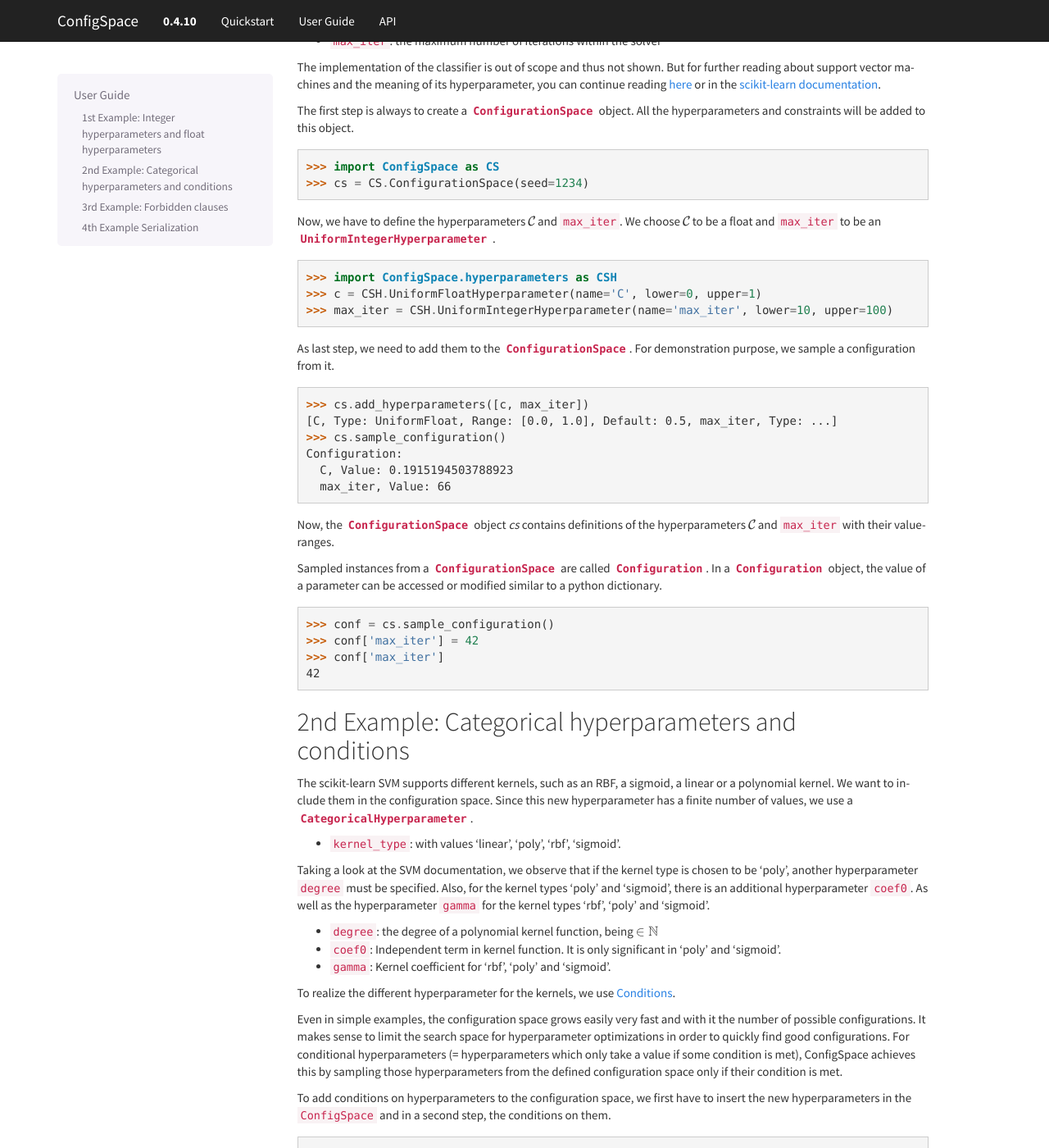
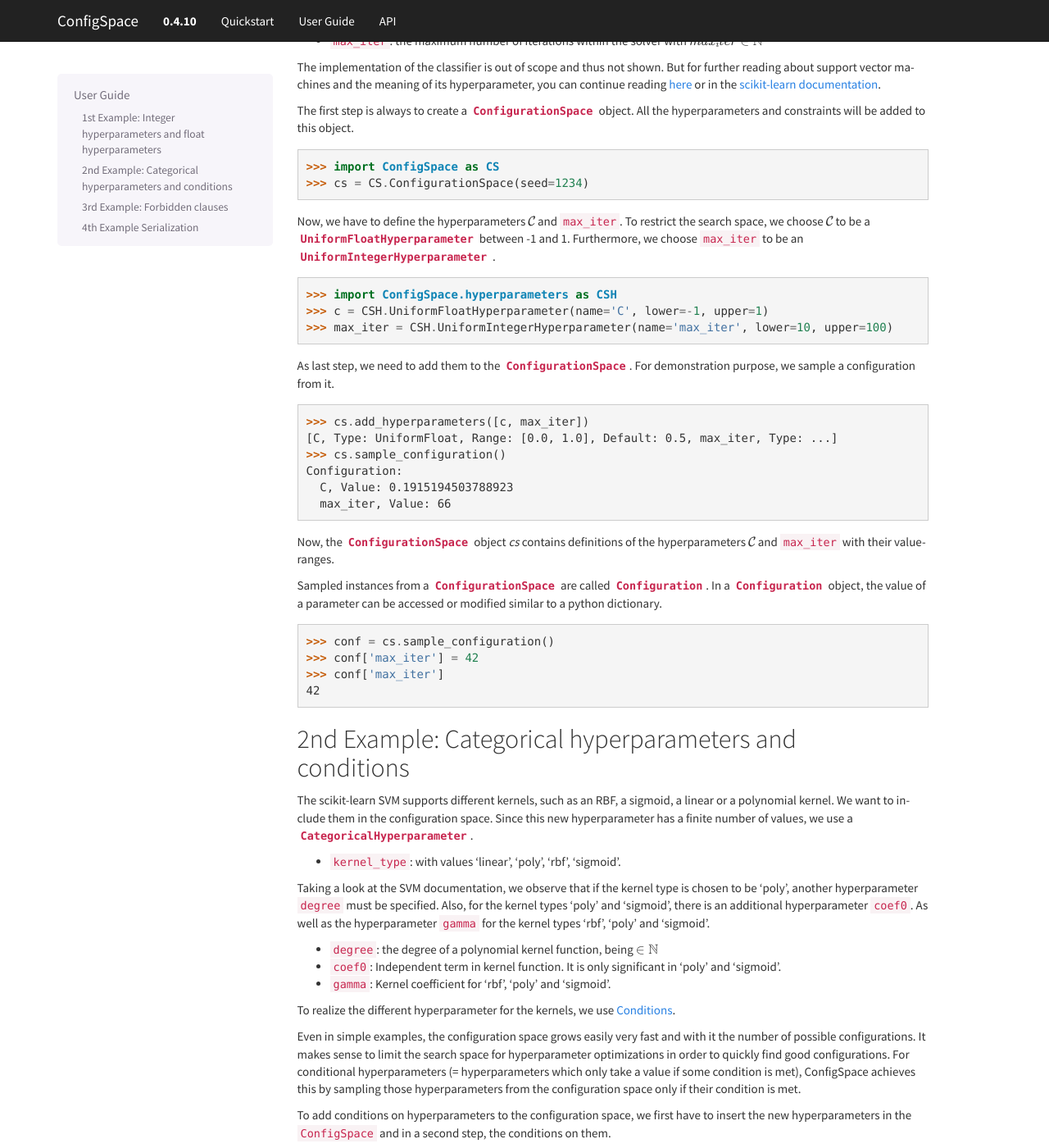
Before and after one commit to automl/ConfigSpace, a Sphinx documentation site: the page built from docs/source/User-Guide.rst, in a window 1280 px wide and 1400 px high, scrolled down 347 px. Shown: the whole window at 82% size. Built offline with Sphinx 7.4.7, drawn with Linux system fonts in a browser that asks for light colours; the version number is read from the project's files by our own code; some of the changed text lies outside the part shown; grey boxes are pictures that could not be loaded.

Commit message:
Update PR
- incorporate request
- But haven't fixed the auto deploy of the docs!

```diff
--- a/docs/source/User-Guide.rst
+++ b/docs/source/User-Guide.rst
@@ -14,8 +14,8 @@ for a support vector machine.
 Assume that we want to use a support vector machine (=SVM) for classification
 tasks and therefore, we want to optimize its hyperparameters:
 
-- :math:`\mathcal{C}`: regularization constant  with :math:`\mathcal{C} \in \mathbb{R}_{\geq 0}` and 0 :math:`\geq \mathcal{C} \geq` 1
-- ``max_iter``: the maximum number of iterations within the solver
+- :math:`\mathcal{C}`: regularization constant  with :math:`\mathcal{C} \in \mathbb{R}`
+- ``max_iter``: the maximum number of iterations within the solver with :math:`max_iter \in \mathbb{N}`
 
 The implementation of the classifier is out of scope and thus not shown.
 But for further reading about
@@ -31,11 +31,13 @@ hyperparameters and constraints will be added to this object.
 >>> cs = CS.ConfigurationSpace(seed=1234)
 
 Now, we have to define the hyperparameters :math:`\mathcal{C}` and ``max_iter``.
-We choose :math:`\mathcal{C}` to be a float and
-``max_iter`` to be an :class:`~ConfigSpace.hyperparameters.UniformIntegerHyperparameter` .
+To restrict the search space, we choose :math:`\mathcal{C}` to be a
+:class:`~ConfigSpace.hyperparameters.UniformFloatHyperparameter` between -1 and 1.
+Furthermore, we choose ``max_iter`` to be an
+:class:`~ConfigSpace.hyperparameters.UniformIntegerHyperparameter` .
 
 >>> import ConfigSpace.hyperparameters as CSH
->>> c = CSH.UniformFloatHyperparameter(name='C', lower=0, upper=1)
+>>> c = CSH.UniformFloatHyperparameter(name='C', lower=-1, upper=1)
 >>> max_iter = CSH.UniformIntegerHyperparameter(name='max_iter', lower=10, upper=100)
 
 As last step, we need to add them to the
@@ -96,7 +98,7 @@ with it the number of possible configurations.
 It makes sense to limit the search space for hyperparameter optimizations in
 order to quickly find good configurations. For conditional hyperparameters
 (= hyperparameters which only take a value if some condition is met), ConfigSpace
-achieves this by sampling those hyperparameters from the defined configuration
+achieves this by sampling those hyperparameters from the configuration
 space only if their condition is met.
 
 To add conditions on hyperparameters to the configuration space, we first have
@@ -215,7 +217,7 @@ In the last step, we add them to the configuration space object:
 
 If you want to use the configuration space in another tool, such as
 `CAVE <https://github.com/automl/CAVE>`_, it is useful to store it to file.
-To serialize the defined :class:`~ConfigSpace.configuration_space.ConfigurationSpace`,
+To serialize the :class:`~ConfigSpace.configuration_space.ConfigurationSpace`,
 we can choose between different output formats, such as
 :ref:`json <json>` or :ref:`pcs <pcs_new>`.
 
```
Also changed, not shown: other parts of docs/source/User-Guide.rst (+1 -1 lines), docs/source/index.rst (+6 -6 lines), docs/source/quickstart.rst (+3 -4 lines), 6 other files.
